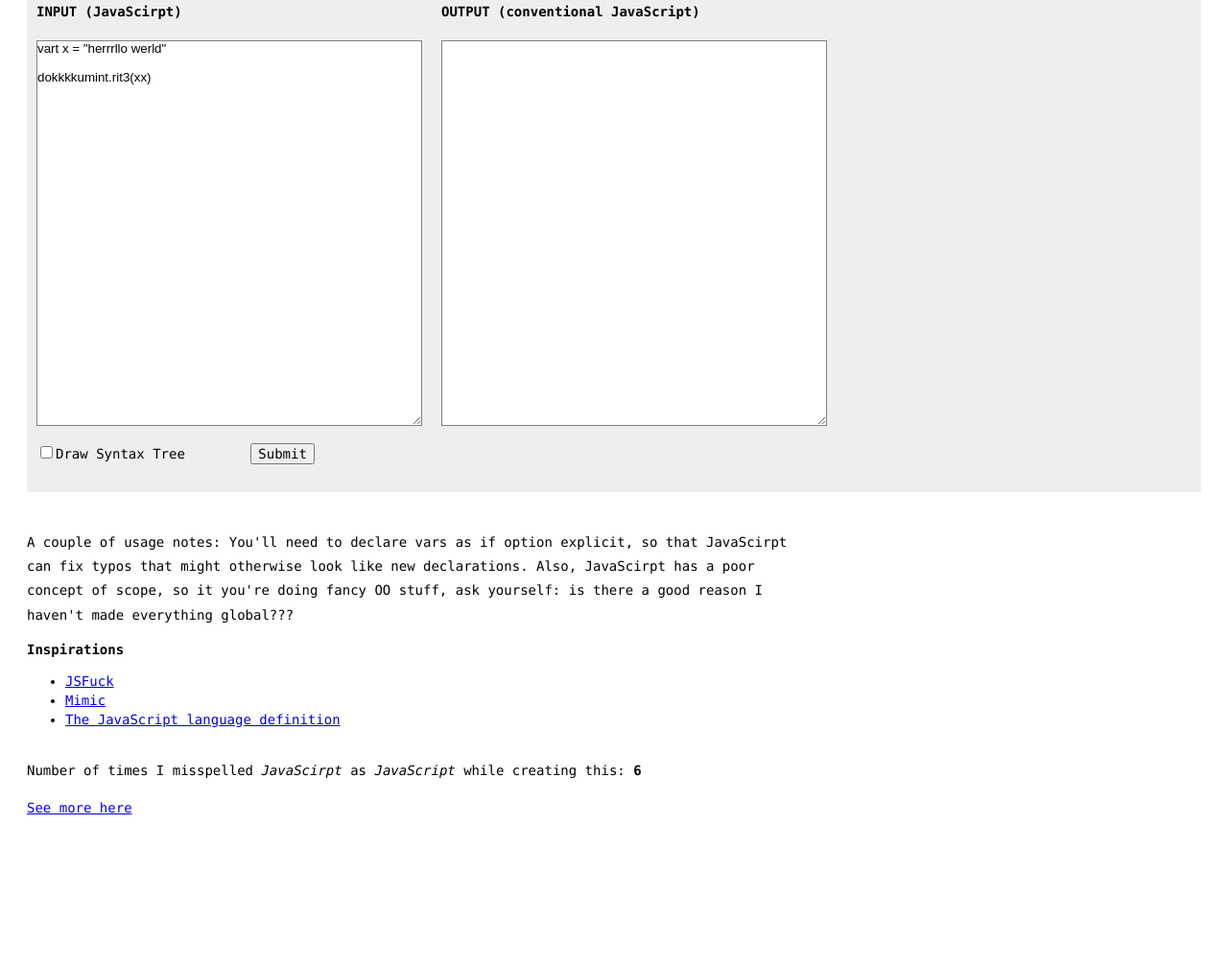
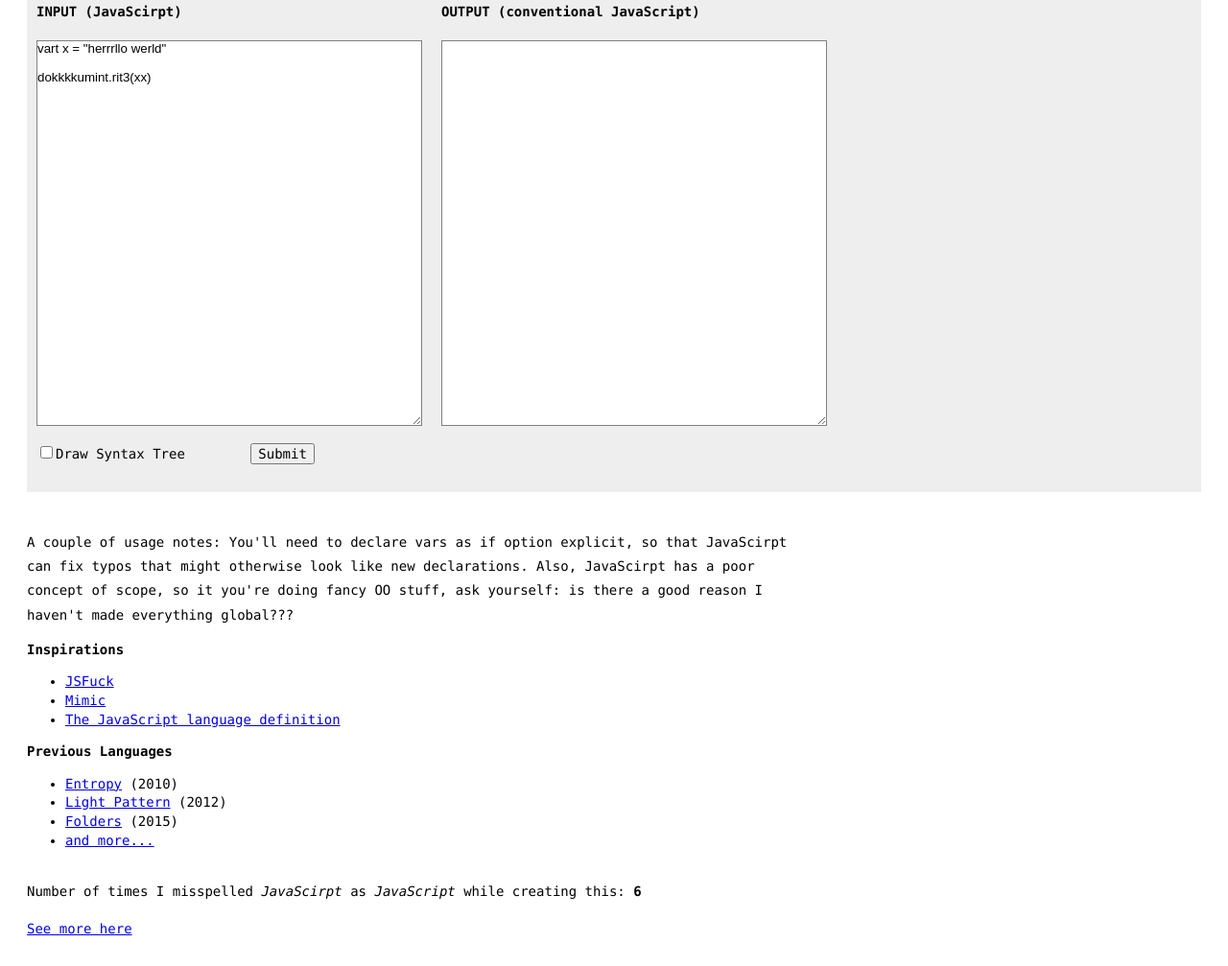
Before and after one commit to rottytooth/FatFingerJS, a website: page index.html in a window 1280 px wide. Shown: the part 660-1667 px from the top of the page at 96% size. Before the commit the page ends 1541 px from the top, so only its background shows below. Drawn offline with Linux system fonts and the light colour scheme.

Commit message:
misspelled "misspelling"

```diff
--- a/index.html
+++ b/index.html
@@ -192,7 +192,7 @@
     <br id="headerBreak" />
 
     <p>
-        Write JS in any old sloppy way and <b><a href="https://github.com/rottytooth/JavaScirpt">JavaScirpt</a></b> (<i>JA'va-SERP't</i>: named for the most common mispelling of JavaScript),
+        Write JS in any old sloppy way and <b><a href="https://github.com/rottytooth/JavaScirpt">JavaScirpt</a></b> (<i>JA'va-SERP't</i>: named for the most common misspelling of JavaScript),
         will guess -- sometimes well, sometimes very poorly -- what it is you're trying to do. Why bother writing clean, well-formatted JS when you can do this?
     </p>
     <pre class="greyback">
@@ -250,6 +250,15 @@ dokkkkumint.rit3(xx)
         <li><a href="https://github.com/reinderien/mimic">Mimic</a></li>
         <li><a href="https://www.w3schools.com/Js/">The JavaScript language definition</a></li>
     </ul>
+
+    <h3>Previous Languages</h3>
+
+    <ul>
+        <li><a href="http://danieltemkin.com/Entropy">Entropy</a> (2010)</li>
+        <li><a href="http://lightpattern.info/">Light Pattern</a> (2012)</li>
+        <li><a href="http://esolangs.org/wiki/Folders">Folders</a> (2015)</li>
+        <li><a href="http://esolangs.org/wiki/User:Rottytooth">and more...</a></li>
+    </ul>
     <br/>
     Number of times I misspelled <i>JavaScirpt</i> as <i>JavaScript</i> while creating this: <b>6</b><br>
     <br/>
```
Also changed, not shown: README.md.
